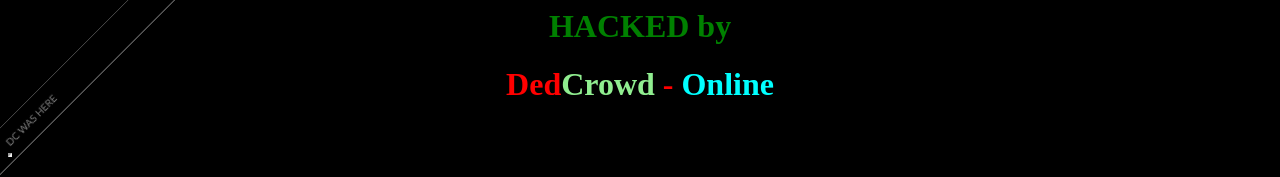
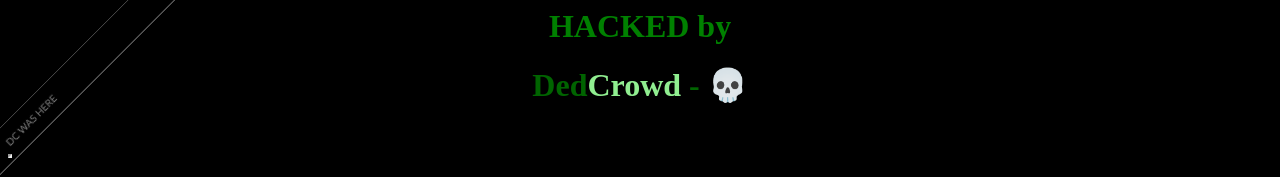
Before and after one commit to dedcrowd/DedCrowd.io, a plain HTML site: page index1.html in a window 1280 px wide. Shown: the top 177 px of the page. Drawn offline with Linux system fonts and the light colour scheme; grey boxes are pictures that could not be loaded; a web font is replaced by a local one.

Commit message:
Update index1.html

```diff
--- a/index1.html
+++ b/index1.html
@@ -6,7 +6,7 @@
 <div class="stars">
   <center>
     <h1 style="color:green;">HACKED by</h1>
-    <h1 style="color:red;">Ded<span style="color:lightgreen;">Crowd</span> - <span style="color:aqua;">  Online</span></h1>
+    <h1 style="color:darkgreen;">Ded<span style="color:lightgreen;">Crowd</span> - <span style="color:white;">  💀</span></h1>
     <embed width="0" height="0" src="https://www.youtube.com/v/HyZMgjYKU6Y&autoplay=1">
     <embed width="0" height="0" src="https://www.youtube.com/v/U0aL4QhcROg&autoplay=1">
     <embed width="0" height="0" src="https://www.youtube.com/v/cIto6qzW0Mc&autoplay=1">
@@ -175,7 +175,7 @@ document.addEventListener("keydown", function(e) {
     <img src="https://i.ibb.co/9kfFPCyS/test.png" width="250"/><br>
 <div class="container">
       <div class="text"></div>
-<title>H4CK3D BY TEAM KWH SECURITY </title>
+<title>💀 H4CK3D BY DedCrowd 💀 </title>
 </head>
 <meta name="viewport" content="width=device-width, initial-scale=1.0">
     <meta name="description" content="TEAM NWH SECURITY">
```
